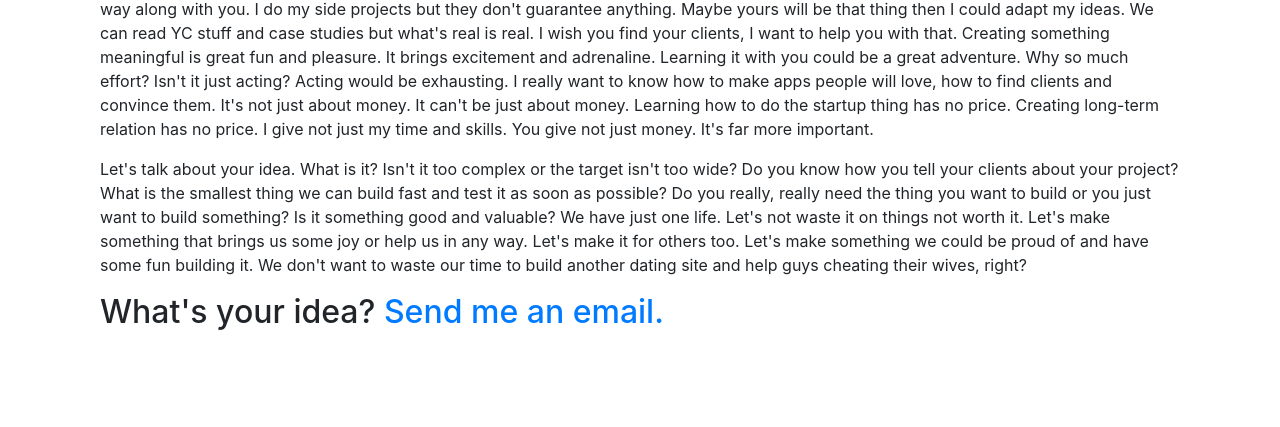
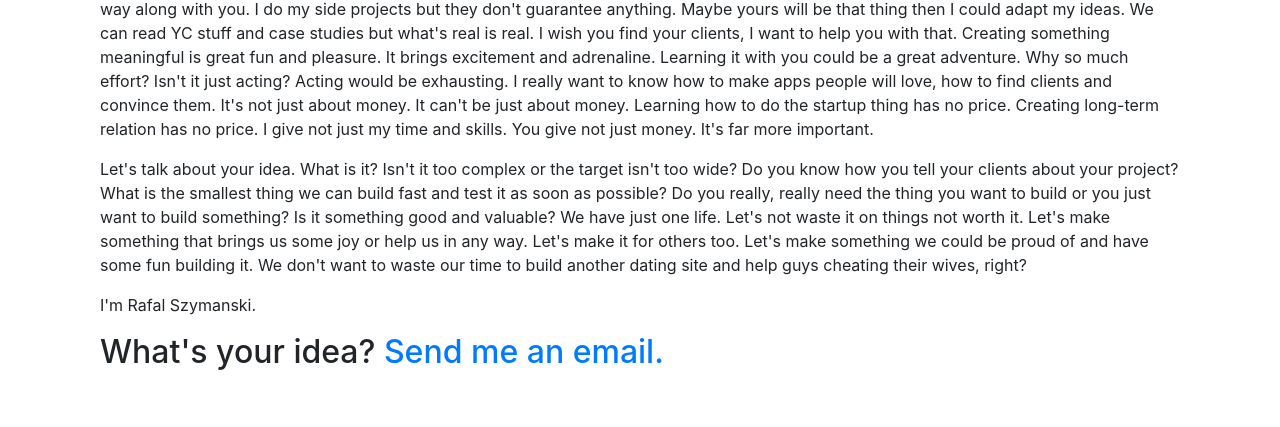
Before and after one commit to szymanskirafal/mvpcheap, a Django app: page /about/ in a window 1280 px wide. Shown: the part 755-1182 px from the top of the page. Before the commit the page ends 1085 px from the top, so only its background shows below. Run offline with Django 3.2, Linux system fonts and the light colour scheme; some libraries are stand-ins or nearby versions; some web fonts are replaced.

Commit message:
fixed typo and added name

```diff
--- a/mvpcheap/templates/pages/about.html
+++ b/mvpcheap/templates/pages/about.html
@@ -22,6 +22,9 @@
   <p>
     Let's talk about your idea. What is it? Isn't it too complex or the target isn't too wide? Do you know how you tell your clients about your project? What is the smallest thing we can build fast and test it as soon as possible? Do you really, really need the thing you want to build or you just want to build something? Is it something good and valuable? We have just one life. Let's not waste it on things not worth it. Let's make something that brings us some joy or help us in any way. Let's make it for others too. Let's make something we could be proud of and have some fun building it. We don't want to waste our time to build another dating site and help guys cheating their wives, right?
   </p>
+  <p>
+    I'm Rafal Szymanski.
+  </p>
 
   <h2>What's your idea? <a href="mailto:rafal@mvpcheap.com" target="_top">Send me an email.</a></h2>
   <br><br>
--- a/mvpcheap/templates/pages/how-to-make-money.html
+++ b/mvpcheap/templates/pages/how-to-make-money.html
@@ -13,7 +13,7 @@
   <p>Carlos Slim - America Movil</p>
   <p>Larry Ellison - Oracle</p>
 
-  <p>So how do they make money? They sell. They sell what they've created. Should we do the same to make money? Well, they proof they know how to do it. What to sell, and how to sell it are two different questions but it’ll be easier to try to answer to these two if we agree that we need to sell.</p>
+  <p>So how do they make money? They sell. They sell what they've created. Should we do the same to make money? Well, they proved they know how to do it. What to sell, and how to sell it are two different questions but it’ll be easier to try to answer to these two if we agree that we need to sell.</p>
   <a href="{% url 'what_to_sell' %}"><p>Read post about what to sell.</p></a>
 </div>
 {% endblock %}
```
